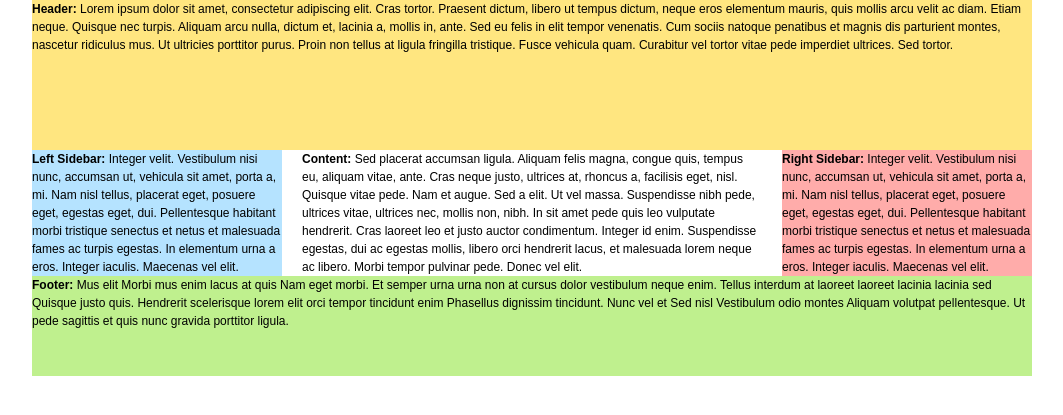
After one commit to vora-bei/site-card-for-Yandex, a PHP site: page /index.html in a window 1280 px wide. The commit adds this page. Shown: the top 415 px of the page, without its empty margins (108-1171 px from the left). Run offline with PHP 8.4, Linux system fonts and the light colour scheme.

Commit message:
Набросок страницы

```diff
--- /dev/null
+++ b/css/style.css
@@ -0,0 +1,92 @@
+* {
+	margin: 0;
+	padding: 0;
+}
+body {
+	font: 12px/18px Arial, Tahoma, Verdana, sans-serif;
+	width: 100%;
+}
+a {
+	color: blue;
+	outline: none;
+	text-decoration: underline;
+}
+a:hover {
+	text-decoration: none;
+}
+p {
+	margin: 0 0 18px
+}
+img {
+	border: none;
+}
+input {
+	vertical-align: middle;
+}
+#wrapper {
+	width: 1000px;
+	margin: 0 auto;
+}
+
+
+/* Header
+-----------------------------------------------------------------------------*/
+#header {
+	height: 150px;
+	background: #FFE680;
+}
+
+
+/* Middle
+-----------------------------------------------------------------------------*/
+#middle {
+	width: 100%;
+	height: 1%;
+	position: relative;
+}
+#middle:after {
+	content: '.';
+	display: block;
+	clear: both;
+	visibility: hidden;
+	height: 0;
+}
+#container {
+	width: 100%;
+	float: left;
+	overflow: hidden;
+}
+#content {
+	padding: 0 270px 0 270px;
+}
+
+
+/* Sidebar Left
+-----------------------------------------------------------------------------*/
+#sideLeft {
+	float: left;
+	width: 250px;
+	margin-left: -100%;
+	position: relative;
+	background: #B5E3FF;
+}
+
+
+/* Sidebar Right
+-----------------------------------------------------------------------------*/
+#sideRight {
+	float: left;
+	margin-right: -3px;
+	width: 250px;
+	margin-left: -250px;
+	position: relative;
+	background: #FFACAA;
+}
+
+
+/* Footer
+-----------------------------------------------------------------------------*/
+#footer {
+	height: 100px;
+	background: #BFF08E;
+}
--- /dev/null
+++ b/index.html
@@ -0,0 +1,44 @@
+<!DOCTYPE HTML PUBLIC "-//W3C//DTD HTML 4.01//EN" "http://www.w3.org/TR/html4/strict.dtd">
+<html xmlns="http://www.w3.org/1999/xhtml">
+<head>
+	<meta http-equiv="content-type" content="text/html; charset=utf-8" />
+	<title></title>
+	<meta name="keywords" content="" />
+	<meta name="description" content="" />
+	<link rel="stylesheet" href="style.css" type="text/css" media="screen, projection" />
+</head>
+
+<body>
+
+<div id="wrapper">
+
+	<div id="header">
+		<strong>Header:</strong> Lorem ipsum dolor sit amet, consectetur adipiscing elit. Cras tortor. Praesent dictum, libero ut tempus dictum, neque eros elementum mauris, quis mollis arcu velit ac diam. Etiam neque. Quisque nec turpis. Aliquam arcu nulla, dictum et, lacinia a, mollis in, ante. Sed eu felis in elit tempor venenatis. Cum sociis natoque penatibus et magnis dis parturient montes, nascetur ridiculus mus. Ut ultricies porttitor purus. Proin non tellus at ligula fringilla tristique. Fusce vehicula quam. Curabitur vel tortor vitae pede imperdiet ultrices. Sed tortor.
+	</div><!-- #header-->
+
+	<div id="middle">
+
+		<div id="container">
+			<div id="content">
+				<strong>Content:</strong> Sed placerat accumsan ligula. Aliquam felis magna, congue quis, tempus eu, aliquam vitae, ante. Cras neque justo, ultrices at, rhoncus a, facilisis eget, nisl. Quisque vitae pede. Nam et augue. Sed a elit. Ut vel massa. Suspendisse nibh pede, ultrices vitae, ultrices nec, mollis non, nibh. In sit amet pede quis leo vulputate hendrerit. Cras laoreet leo et justo auctor condimentum. Integer id enim. Suspendisse egestas, dui ac egestas mollis, libero orci hendrerit lacus, et malesuada lorem neque ac libero. Morbi tempor pulvinar pede. Donec vel elit.
+			</div><!-- #content-->
+		</div><!-- #container-->
+
+		<div class="sidebar" id="sideLeft">
+			<strong>Left Sidebar:</strong> Integer velit. Vestibulum nisi nunc, accumsan ut, vehicula sit amet, porta a, mi. Nam nisl tellus, placerat eget, posuere eget, egestas eget, dui. Pellentesque habitant morbi tristique senectus et netus et malesuada fames ac turpis egestas. In elementum urna a eros. Integer iaculis. Maecenas vel elit.
+		</div><!-- .sidebar#sideLeft -->
+
+		<div class="sidebar" id="sideRight">
+			<strong>Right Sidebar:</strong> Integer velit. Vestibulum nisi nunc, accumsan ut, vehicula sit amet, porta a, mi. Nam nisl tellus, placerat eget, posuere eget, egestas eget, dui. Pellentesque habitant morbi tristique senectus et netus et malesuada fames ac turpis egestas. In elementum urna a eros. Integer iaculis. Maecenas vel elit.
+		</div><!-- .sidebar#sideRight -->
+
+	</div><!-- #middle-->
+
+	<div id="footer">
+		<strong>Footer:</strong> Mus elit Morbi mus enim lacus at quis Nam eget morbi. Et semper urna urna non at cursus dolor vestibulum neque enim. Tellus interdum at laoreet laoreet lacinia lacinia sed Quisque justo quis. Hendrerit scelerisque lorem elit orci tempor tincidunt enim Phasellus dignissim tincidunt. Nunc vel et Sed nisl Vestibulum odio montes Aliquam volutpat pellentesque. Ut pede sagittis et quis nunc gravida porttitor ligula.
+	</div><!-- #footer -->
+
+</div><!-- #wrapper -->
+
+</body>
+</html>
--- a/index.php
+++ b/index.php
@@ -6,6 +6,7 @@
     </head>
     <body>
         <?php
+        lil
         // put your code here
         ?>
     </body>
```
